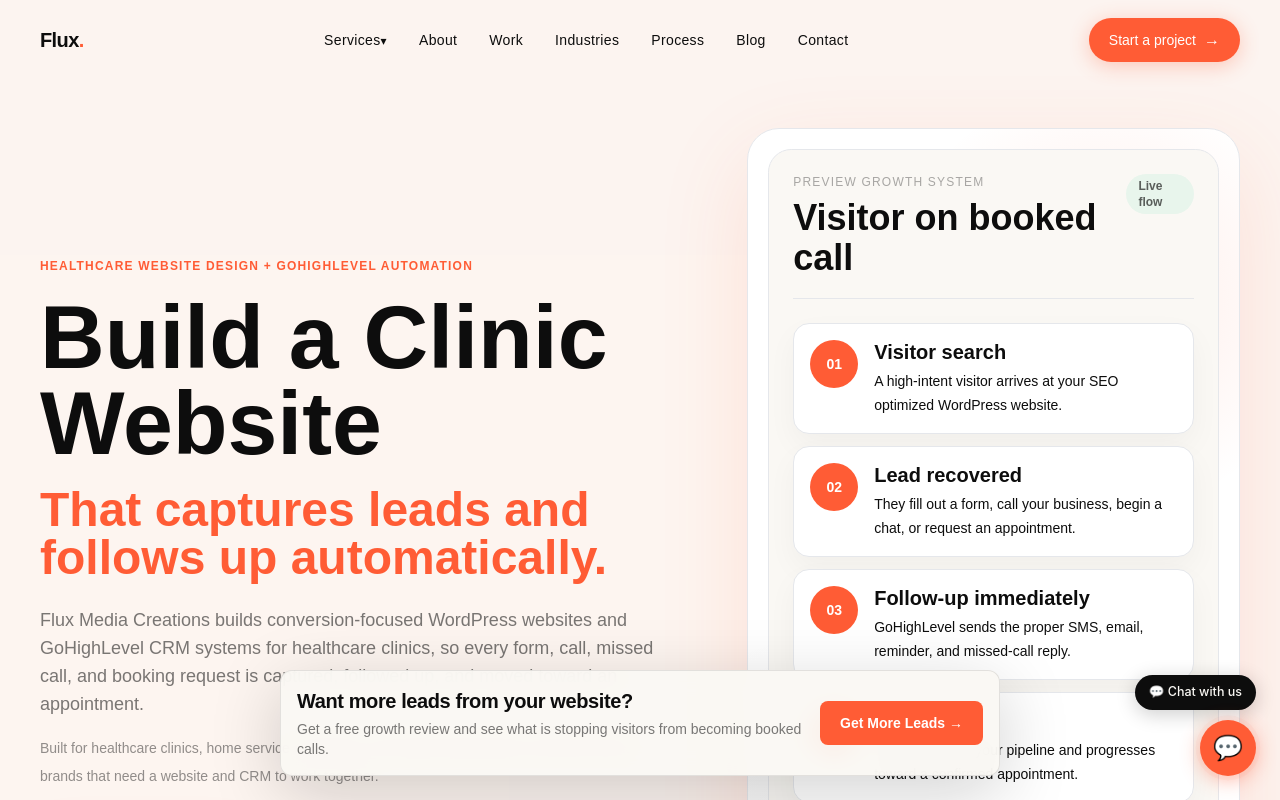
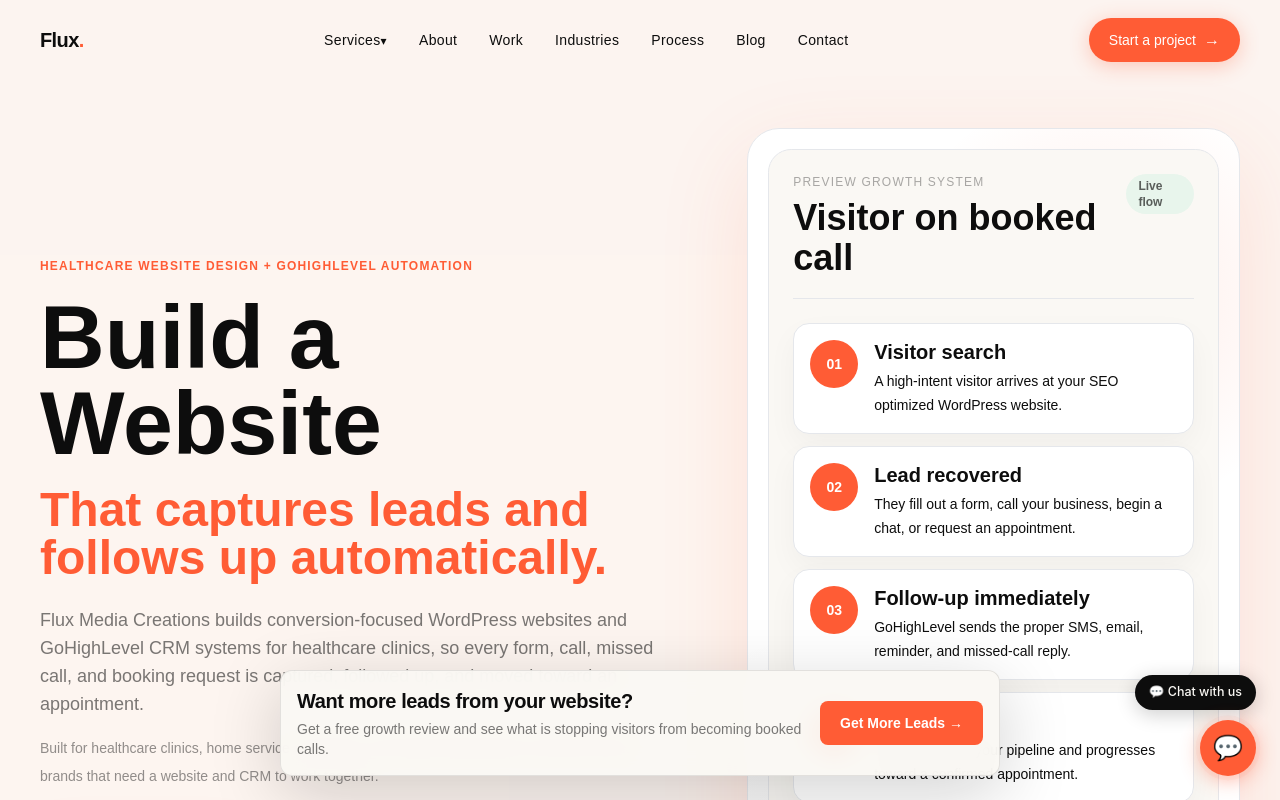
Before and after one commit to dev-gagandeep/Flux-Media-Creations, a Next.js app: page / in a window 1280 px wide. Shown: the top 800 px of the page. Built offline with nearby package versions, Linux system fonts and the light colour scheme; a web font is replaced by a local one.

Commit message:
Update homepage hero headline

```diff
--- a/src/components/sections/Hero.tsx
+++ b/src/components/sections/Hero.tsx
@@ -42,7 +42,7 @@ export default function Hero() {
                 animate={{ y: 0 }}
                 transition={{ delay: 0.2, duration: 0.8, ease: [0.16, 1, 0.3, 1] }}
               >
-                Build a Clinic Website
+                Build a Website
               </motion.span>
             </span>
           </motion.h1>
```
